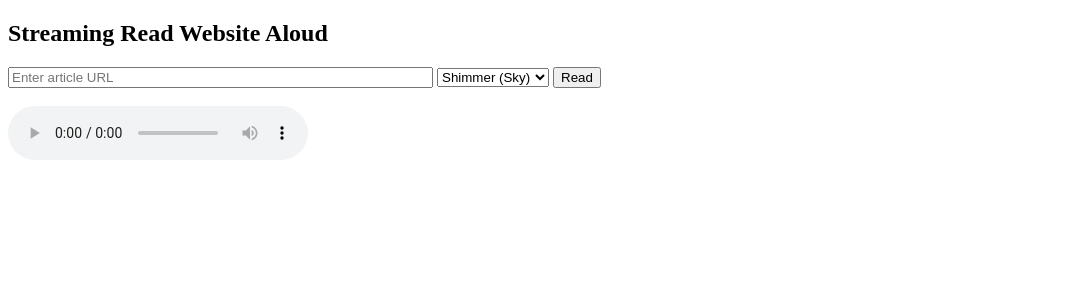
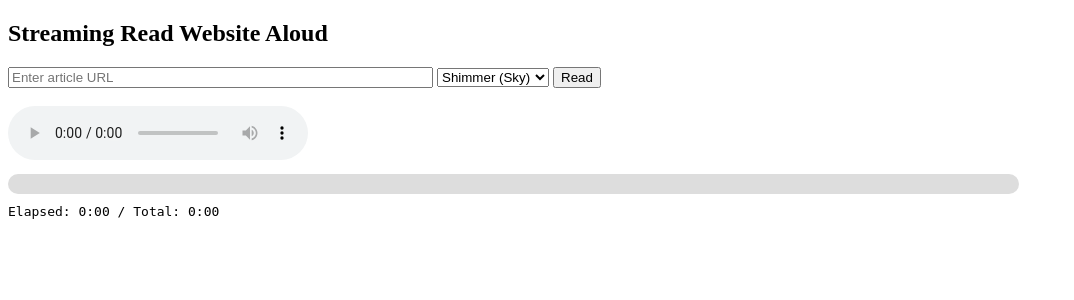
Before and after one commit to jinlin270/text-to-speech, a Flask app: page / in a window 1280 px wide. Shown: the top 300 px of the page, without its empty margins (0-1074 px from the left). Run offline with Flask 3, Linux system fonts and the light colour scheme; parts of the project's set-up code (start-up, migrations or seed data) failed here and were passed over.

Commit message:
accurately reflect total loaded video length

```diff
--- a/app.py
+++ b/app.py
@@ -7,7 +7,7 @@ import uuid
 from io import BytesIO
 import os
 import yaml
-
+from pydub import AudioSegment
 from flask_cors import CORS
 
 app = Flask(__name__)
@@ -49,50 +49,12 @@ def chunk_text(text, max_chars=500):
     return chunks
 
 
-# @app.route("/read-url", methods=["POST"])
-# def read_url():
-#     data = request.json
-#     url = data.get("url")
-#     voice = data.get("voice", "shimmer")  # default to shimmer if not specified
-
-#     if not url:
-#         return jsonify({"error": "No URL provided"}), 400
-
-#     # Validate voice input (optional but recommended)
-#     allowed_voices = {"shimmer", "onyx", "nova", "echo", "fable"}
-#     if voice not in allowed_voices:
-#         return (
-#             jsonify(
-#                 {
-#                     "error": f"Invalid voice '{voice}'. Allowed voices: {', '.join(allowed_voices)}"
-#                 }
-#             ),
-#             400,
-#         )
-
-#     try:
-#         article = Article(url)
-#         article.download()
-#         article.parse()
-#         text = article.text
-
-#         chunks = chunk_text(text)  # Make sure chunk_text is defined somewhere
-
-#         audio_urls = []
-#         for idx, chunk in enumerate(chunks):
-#             response = openai.audio.speech.create(
-#                 model="tts-1", voice=voice, input=chunk
-#             )
-#             audio_data = BytesIO(response.content)
-#             filename = f"chunk_{uuid.uuid4().hex}.mp3"
-#             with open(f"static/{filename}", "wb") as f:
-#                 f.write(audio_data.read())
-#             audio_urls.append(f"/static/{filename}")
-
-#         return jsonify({"audioChunks": audio_urls})
-
-#     except Exception as e:
-#         return jsonify({"error": str(e)}), 500
+def combine_audio_chunks(chunk_files, output_path):
+    combined = AudioSegment.empty()
+    for file in chunk_files:
+        audio_segment = AudioSegment.from_file(file, format="mp3")
+        combined += audio_segment
+    combined.export(output_path, format="mp3")
 
 
 @app.route("/stream-read", methods=["GET"])
@@ -108,6 +70,7 @@ def stream_read():
         return Response("No URL provided", status=400)
 
     def generate(voice):
+        chunk_files = []
         try:
             print("[DEBUG] Starting article parsing...")
             article = Article(url)
@@ -132,16 +95,31 @@ def stream_read():
                     model="tts-1", voice=voice, input=chunk
                 )
                 print("[DEBUG] TTS request complete, saving audio...")
+                audio_bytes = response.content
+                audio_segment = AudioSegment.from_file(
+                    BytesIO(audio_bytes), format="mp3"
+                )
+                duration_sec = audio_segment.duration_seconds
 
                 # Save audio to file
                 filename = f"static/chunk_{uuid.uuid4().hex}.mp3"
                 with open(filename, "wb") as f:
                     f.write(response.content)
 
+                chunk_files.append(filename)
+                total_duration_so_far = sum(
+                    AudioSegment.from_file(f, format="mp3").duration_seconds
+                    for f in chunk_files
+                )
+
                 print(f"[DEBUG] Audio saved as {filename}")
 
                 # Send audio chunk URL to frontend
-                data = {"audioUrl": "/" + filename}
+                data = {
+                    "audioUrl": "/" + filename,
+                    "chunkDuration": duration_sec,
+                    "totalDuration": total_duration_so_far,
+                }
                 yield f"data: {json.dumps(data)}\n\n"
 
                 # Short delay to pace the stream
--- a/requirements.txt
+++ b/requirements.txt
@@ -4,3 +4,4 @@ newspaper3k
 requests
 python-dotenv
 flask-cors
+pydub
--- a/templates/index.html
+++ b/templates/index.html
@@ -3,6 +3,29 @@
 
 <head>
   <title>Streaming TTS Reader</title>
+  <style>
+    #progressContainer {
+      width: 80%;
+      height: 20px;
+      background: #ddd;
+      border-radius: 10px;
+      margin: 10px 0;
+      overflow: hidden;
+    }
+
+    #progressBar {
+      height: 100%;
+      width: 0%;
+      background: #4caf50;
+      border-radius: 10px;
+      transition: width 0.2s;
+    }
+
+    #timeDisplay {
+      font-family: monospace;
+      margin-top: 5px;
+    }
+  </style>
 </head>
 
 <body>
@@ -17,17 +40,30 @@
   </select>
   <button id="readBtn">Read</button>
   <br /><br />
+
   <audio id="player" controls></audio>
+
+  <div id="progressContainer">
+    <div id="progressBar"></div>
+  </div>
+  <div id="timeDisplay">Elapsed: 0:00 / Total: 0:00</div>
 
   <script>
     const readBtn = document.getElementById("readBtn");
     const urlInput = document.getElementById("url");
     const voiceSelect = document.getElementById("voice");
     const player = document.getElementById("player");
+    const progressBar = document.getElementById("progressBar");
+    const timeDisplay = document.getElementById("timeDisplay");
 
-    let audioQueue = [];
+    let audioQueue = []; // Array of objects: { url, duration }
     let isPlaying = false;
     let eventSource = null;
+
+    // Durations in seconds
+    let playedDuration = 0;
+    let bufferedDuration = 0;
+    let currentChunkDuration = 0;
 
     readBtn.onclick = () => {
       const articleUrl = urlInput.value.trim();
@@ -38,14 +74,19 @@
         return;
       }
 
+      // Reset state
       audioQueue = [];
       isPlaying = false;
+      playedDuration = 0;
+      bufferedDuration = 0;
+      currentChunkDuration = 0;
       player.src = "";
+      updateDisplay();
 
       readBtn.disabled = true;
       readBtn.textContent = "Loading...";
 
-      // Construct stream-read URL with query parameters
+      // Build streaming URL with query params
       const streamUrl = new URL("/stream-read", window.location.origin);
       streamUrl.searchParams.set("url", articleUrl);
       streamUrl.searchParams.set("voice", selectedVoice);
@@ -59,10 +100,12 @@
       eventSource.onmessage = (event) => {
         const data = JSON.parse(event.data);
         if (data.audioUrl) {
-          audioQueue.push(data.audioUrl);
+          audioQueue.push({ url: data.audioUrl, duration: data.chunkDuration });
+          bufferedDuration += data.chunkDuration;
           if (!isPlaying) {
             playNext();
           }
+          updateDisplay();
         }
       };
 
@@ -88,17 +131,47 @@
       function playNext() {
         if (audioQueue.length === 0) {
           isPlaying = false;
+          updateDisplay();
           return;
         }
         isPlaying = true;
-        const nextAudio = audioQueue.shift();
-        player.src = nextAudio;
+        const next = audioQueue.shift();
+        player.src = next.url;
+        currentChunkDuration = next.duration;
+        bufferedDuration -= next.duration;
         player.play();
+        updateDisplay();
       }
 
+      player.ontimeupdate = () => {
+        updateDisplay();
+      };
+
       player.onended = () => {
+        playedDuration += currentChunkDuration;
+        currentChunkDuration = 0;
+        updateDisplay();
         playNext();
       };
+
+      function updateDisplay() {
+        const currentTime = player.currentTime || 0;
+        const elapsed = playedDuration + currentTime;
+        const total = playedDuration + currentChunkDuration + bufferedDuration;
+
+        // Update progress bar width (percent)
+        let progressPercent = total > 0 ? (elapsed / total) * 100 : 0;
+        progressBar.style.width = progressPercent + "%";
+
+        // Format time helper
+        function formatTime(seconds) {
+          const mins = Math.floor(seconds / 60);
+          const secs = Math.floor(seconds % 60);
+          return `${mins}:${secs.toString().padStart(2, "0")}`;
+        }
+
+        timeDisplay.textContent = `Elapsed: ${formatTime(elapsed)} / Total: ${formatTime(total)}`;
+      }
     };
   </script>
 </body>
```
